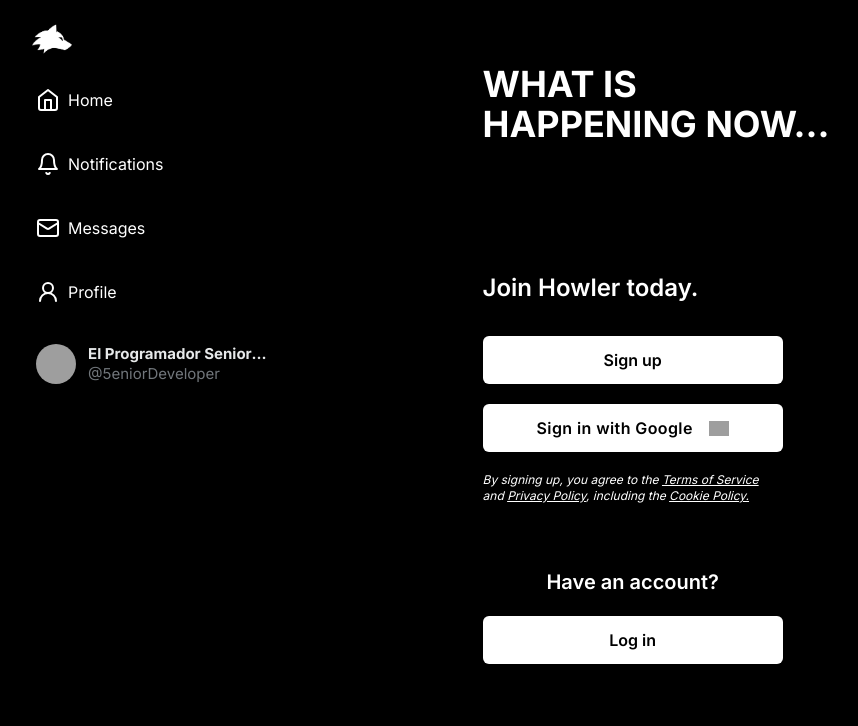
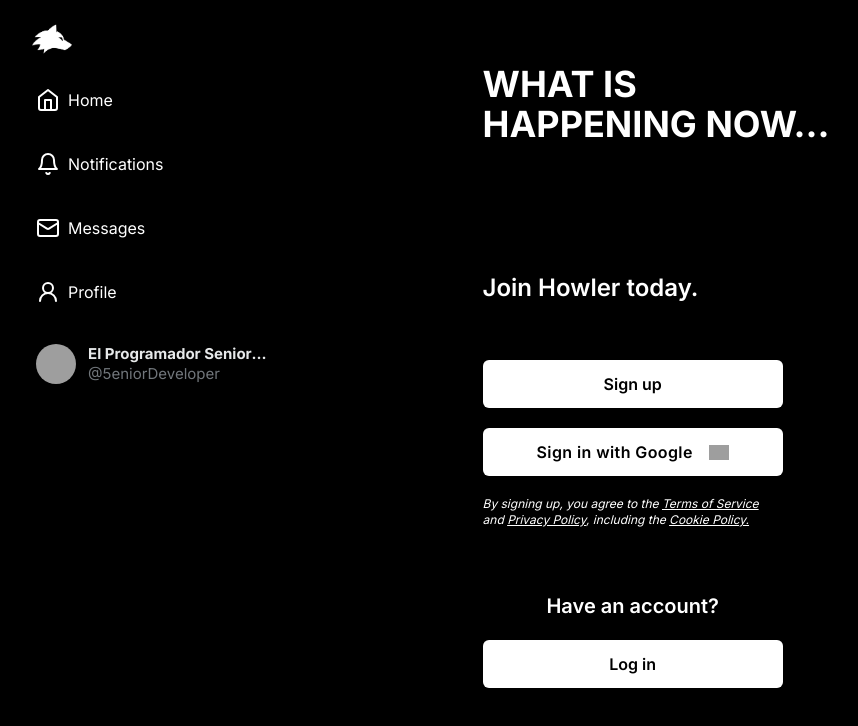
Before and after one commit to lMahesvara/howler-front, a Next.js app: page /login in a window 1280 px wide. Shown: the top 726 px of the page, without its empty margins (72-930 px from the left). Built offline with nearby package versions, Linux system fonts and the light colour scheme; grey boxes are pictures that could not be loaded.

Commit message:
Feat. RegisterForm.jsx (Component)

```diff
--- a/components/RegisterForm.jsx
+++ b/components/RegisterForm.jsx
@@ -2,25 +2,25 @@ import React from 'react'
 
 const RegisterForm = () => {
   return (
-    <section className='py-16'>
-      <h1 className='text-4xl font-bold'>
+    <section className='py-16 shrink grow s:pb-8'>
+      <h1 className='text-4xl font-bold s:hidden'>
         WHAT IS <br /> HAPPENING NOW...
       </h1>
 
-      <p className='text-2xl font-semibold mt-32'>Join Howler today.</p>
-      <div className='flex flex-col items-start justify-center w-[55%] gap-5 mt-8'>
+      <p className='mt-32 text-2xl font-semibold s:mt-0'>Join Howler today.</p>
+      <div className='flex flex-col items-center justify-center w-[55%] gap-5 mt-14'>
         <button
           type='submit'
-          className='h-12 px-6 transition duration-300 rounded-md group bg-white hover:bg-gray-700 hover:text-white text-black font-semibold w-full cursor-pointer'>
+          className='w-full h-12 px-6 font-semibold text-black transition duration-300 bg-white rounded-md cursor-pointer group hover:bg-gray-700 hover:text-white overflow-ellipsis'>
           Sign up
         </button>
 
         <button
-          className='h-12 px-6 transition duration-300 rounded-md group bg-white hover:bg-gray-700 hover:text-white w-full'
+          className='w-full h-12 px-6 transition duration-300 bg-white rounded-md group hover:bg-gray-700 hover:text-white'
           // onClick={() => signIn('google')}
         >
           <div className='flex flex-row items-center justify-center space-x-4'>
-            <span className='text-sm font-semibold tracking-wide transition duration-300 w-max group-hover:text-white sm:text-base text-black'>
+            <span className='text-sm font-semibold tracking-wide text-black transition duration-300 w-max group-hover:text-white sm:text-base'>
               Sign in with Google
             </span>
             <img
@@ -32,7 +32,7 @@ const RegisterForm = () => {
         </button>
 
         <div>
-          <p className='text-xs italic w-full'>
+          <p className='w-full text-xs italic'>
             By signing up, you agree to the{' '}
             <a
               className='text-xs italic underline hover:text-blue-600'
```
